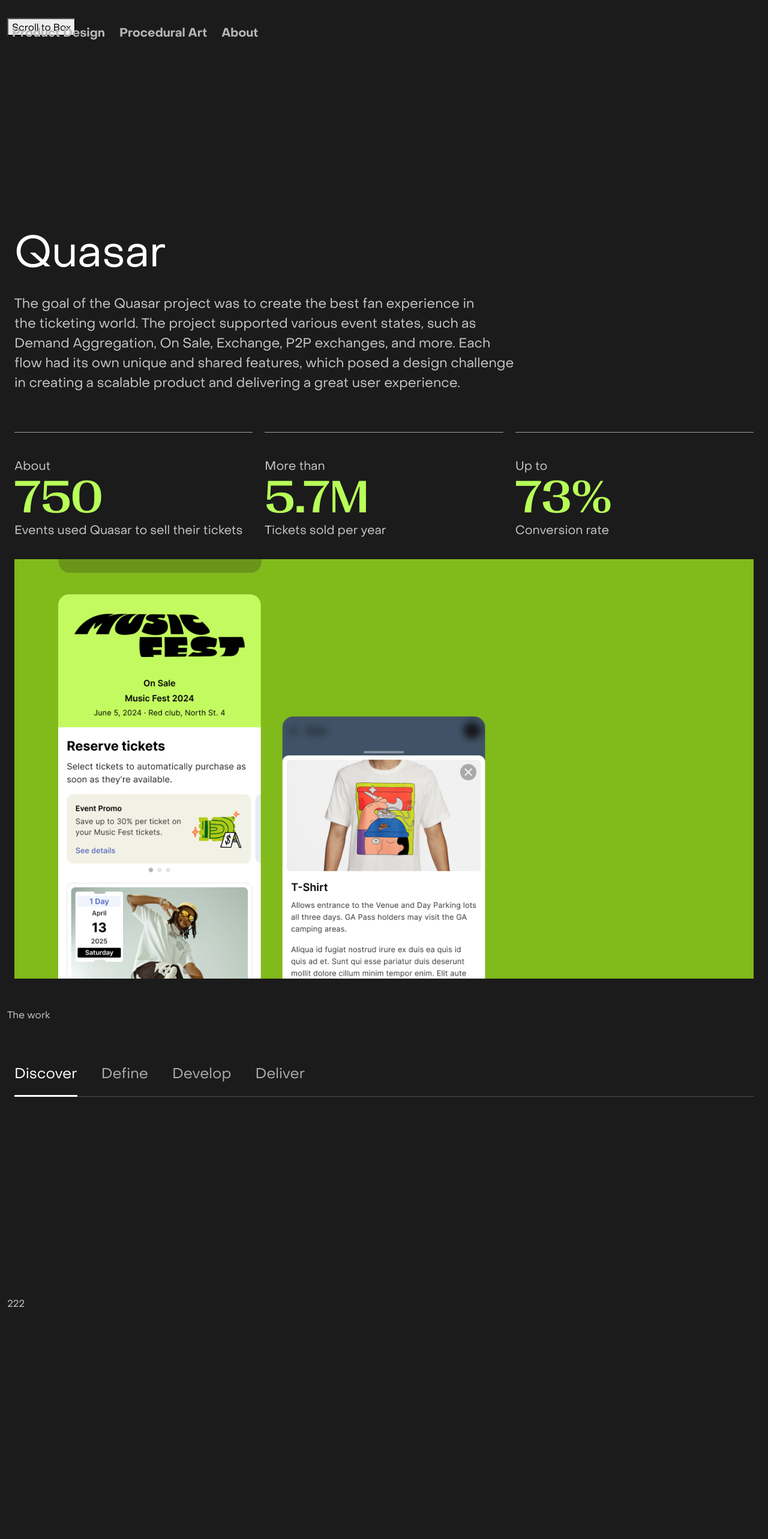
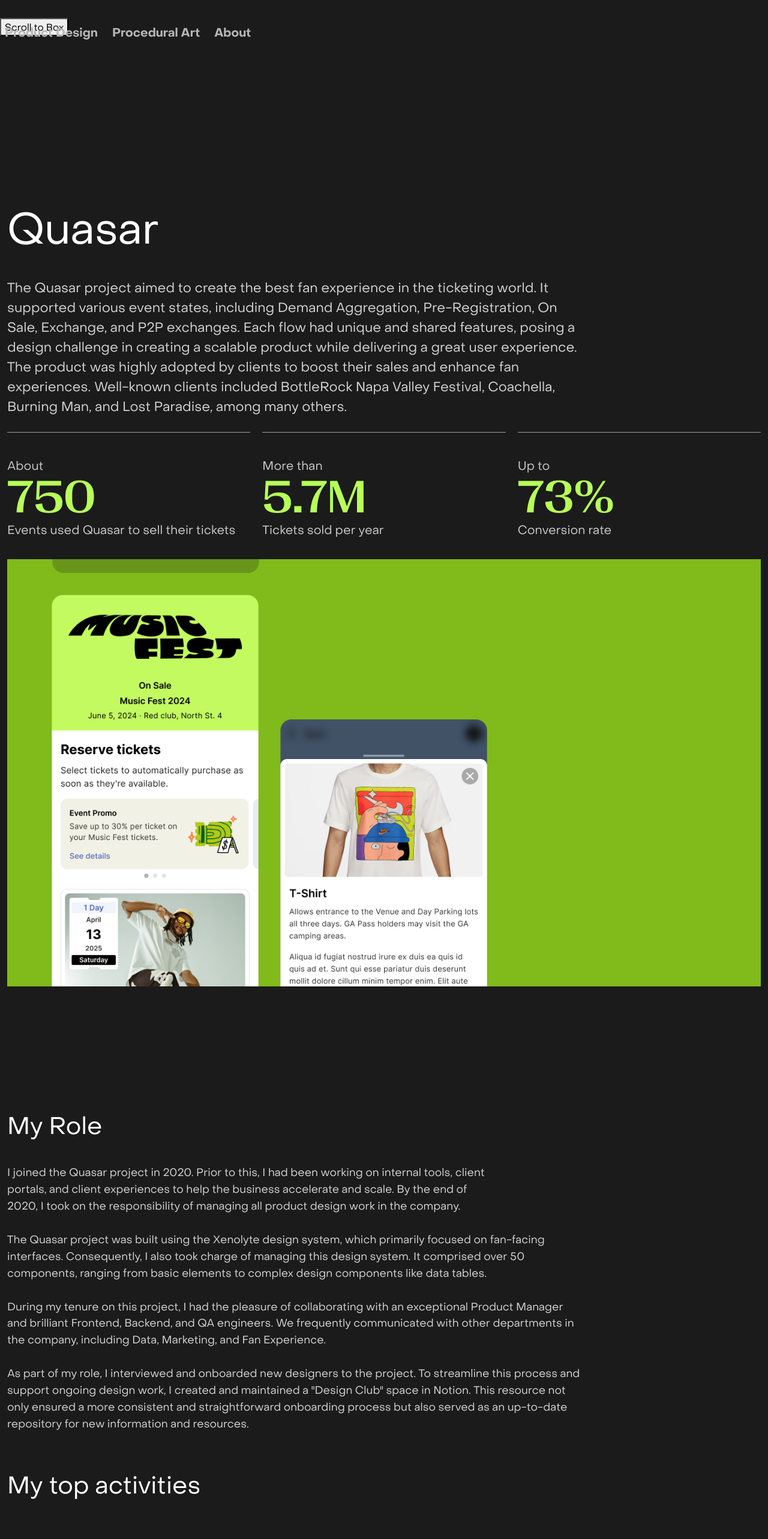
Before and after one commit to evgenyprymak/portfolio, a React (Vite) app: page /portfolio_react/project/1 in a window 1280 px wide. Shown: the top 2565 px of the page at 60% size. Built offline with nearby package versions, Linux system fonts and the light colour scheme.

Commit message:
progress 12

```diff
--- a/src/ProjectDetails.tsx
+++ b/src/ProjectDetails.tsx
@@ -3,10 +3,11 @@ import React, { useEffect } from 'react';
 import { gsap } from 'gsap';
 import { ScrollTrigger } from 'gsap/ScrollTrigger';
 import { ScrollToPlugin } from 'gsap/ScrollToPlugin';
+
 import Menu from './Menu';
 import Metric1 from './components/Metric1';
-import './css/ProjectDetails.css';
 import ExpandableCard from './components/ExpandableCard';
+import Header from './components/Header';
 
 import { Tab } from '@mui/base/Tab';
 import { TabsList } from '@mui/base/TabsList';
@@ -14,6 +15,8 @@ import { TabPanel } from '@mui/base/TabPanel';
 import { Tabs } from '@mui/base/Tabs';
 
 import './css/MUI-tabs.css'
+import './css/ProjectDetails.css';
+
 
 gsap.registerPlugin(ScrollTrigger, ScrollToPlugin);
 
@@ -21,7 +24,6 @@ const ProjectDetails = () => {
   useEffect(() => {
     ScrollTrigger.normalizeScroll(true);
 
-    // Сглаженная прокрутка к .box-c
     const smoothScroll = () => {
       gsap.to(window, {
         scrollTo: { y: ".box-c", autoKill: false },
@@ -65,13 +67,14 @@ const ProjectDetails = () => {
   }, []);
 
   return (
-    <div className="container-fluid">
+    <div className="container-fluid px-0">
       <Menu />
       <button className="scroll-button">Scroll to Box</button>
-      <div id='header' className='pd-header container-xxl'>
-        <h1 className='pd-title'>Quasar</h1>
-        <p className='pd-description'>The goal of the Quasar project was to create the best fan experience in the ticketing world. The project supported various event states, such as Demand Aggregation, On Sale, Exchange, P2P exchanges, and more. Each flow had its own unique and shared features, which posed a design challenge in creating a scalable product and delivering a great user experience.</p>
-      </div>
+      <Header
+        wrapperclassName="header container-xxl"
+        size="large"
+        title="Quasar"
+        description={<span>The Quasar project aimed to create the best fan experience in the ticketing world. It supported various event states, including Demand Aggregation, Pre-Registration, On Sale, Exchange, and P2P exchanges. Each flow had unique and shared features, posing a design challenge in creating a scalable product while delivering a great user experience. The product was highly adopted by clients to boost their sales and enhance fan experiences. Well-known clients included BottleRock Napa Valley Festival, Coachella, Burning Man, and Lost Paradise, among many others.</span>}/>
       <div className='container-xxl'>
 
         <div className='row row-gap-10'>
@@ -84,12 +87,31 @@ const ProjectDetails = () => {
         <img src='../assets/some_screens_1.png' className='py-4 container-fluid'></img>
       </div>
 
-      <div className='container-xxl px-0 py-4'>
-        <div>The work</div>
-      </div>
+      <div className='my-80 py-80'>
+      <Header
+        wrapperclassName="container-xxl py-4"
+        size="medium"
+        title="My Role"
+        description={
+          <span>
+            I joined the Quasar project in 2020. Prior to this, I had been working on internal tools, client portals, and client experiences to help the business accelerate and scale. By the end of 2020, I took on the responsibility of managing all product design work in the company.
+            <br /><br />The Quasar project was built using the Xenolyte design system, which primarily focused on fan-facing interfaces. Consequently, I also took charge of managing this design system. It comprised over 50 components, ranging from basic elements to complex design components like data tables.
+            <br /><br />During my tenure on this project, I had the pleasure of collaborating with an exceptional Product Manager and brilliant Frontend, Backend, and QA engineers. We frequently communicated with other departments in the company, including Data, Marketing, and Fan Experience.
+            <br /><br />As part of my role, I interviewed and onboarded new designers to the project. To streamline this process and support ongoing design work, I created and maintained a "Design Club" space in Notion. This resource not only ensured a more consistent and straightforward onboarding process but also served as an up-to-date repository for new information and resources.
+
+          </span>
+        }
+      />
 
 
-      <Tabs defaultValue={1} id='double_diamond' className='container-xxl py-4 tabs-wrapper'>
+
+
+      <Header
+        wrapperclassName="container-xxl pt-4"
+        size="medium"
+        title="My top activities"
+      />
+      <Tabs defaultValue={1} id='double_diamond' className='container-xxl pb-4 tabs-wrapper'>
         <TabsList className='tabs-list'>
           <Tab value={1} id='dd_discover' className='tabs-tab'>Discover</Tab>
           <Tab value={2} id='dd_define' className='tabs-tab'>Define</Tab>
@@ -238,11 +260,10 @@ const ProjectDetails = () => {
 
           </div>
         </TabPanel>
-
       </Tabs>
 
-
-      <div style={{ height: '1400px' }} className="box-c">222</div>
+      </div>
+      <div style={{ height: '400px' }} className="box-c">222</div>
 
 
 
--- /dev/null
+++ b/src/components/Header.tsx
@@ -0,0 +1,21 @@
+import React from "react";
+import "../css/Header.css";
+
+interface HeaderProps {
+  wrapperclassName?: string;
+  className?: string;
+  title: string;
+  description?: string | JSX.Element; // Обновляем тип description
+  size?: "large" | "medium" | "small"; // Пропс для размеров
+}
+
+const Header: React.FC<HeaderProps> = ({ wrapperclassName, className, title, description, size = "medium" }) => {
+  return (
+    <div className={wrapperclassName}>
+      <h1 className={`header-title ${size} ${className}`}>{title}</h1>
+      <p className={`header-description ${size}`}>{description}</p>
+    </div>
+  );
+};
+
+export default Header;
--- a/src/css/ExpandableCard.css
+++ b/src/css/ExpandableCard.css
@@ -3,13 +3,13 @@
   /* border-radius: 12px; */
   padding: 16px 12px 16px 16px;
   margin: 2px auto;
-  background-color: #222;
+  background-color: #2c2c2c;
   transition: box-shadow 0.5s ease;
   display: flex;
   flex-direction: column;
   cursor: pointer;
   min-height: none;
-  color: #dedede;
+  color: #dedee0;
 }
 
 @media (min-width: 992px) {
@@ -22,7 +22,6 @@
 .expandable-card:hover {
   box-shadow: 0 0px 0px 2px var(--project-quasar);
   /* Эффект при наведении */
-  color: white;
 
 }
 
--- /dev/null
+++ b/src/css/Header.css
@@ -0,0 +1,60 @@
+.header-title {
+    margin: 0;
+}
+
+.header-description {
+    margin-top: 40px;
+    opacity: 0.8;
+}
+
+span br{
+
+    white-space: pre-line; /* сохраняет переносы строк */
+    line-height: 1.5; /* регулирует вертикальные отступы между строками */
+}
+
+/* Размеры для заголовка и описания */
+.large {
+    font-size: clamp(60px, 6vw, 72px);
+    font-weight: 500;
+    color: white;
+    max-width: 960px;
+}
+
+.large+.header-description {
+    font-size: clamp(16px, 4vw, 22px);
+
+}
+
+.medium {
+    text-wrap: balance;
+    font-size: clamp(28px, 5vw, 40px);
+    font-weight: 500;
+    color: white;
+    max-width: 960px;
+    /* Заголовок */
+}
+
+.medium+.header-description {
+    font-size: 18px;
+    line-height: 155%;
+    /* Описание для среднего заголовка */
+}
+
+.small {
+    font-size: 24px;
+    /* Заголовок */
+}
+
+.small+.header-description {
+    font-size: 14px;
+    /* Описание для маленького заголовка */
+}
+
+
+.header{
+    height: calc(100vh - 150px);
+    display: flex;
+    flex-direction: column;
+    justify-content: flex-end;
+}
--- a/src/css/Project.css
+++ b/src/css/Project.css
@@ -5,7 +5,7 @@
     width: 100%;
     margin-bottom: 40px;
     padding: 0px;
-    background-color: #000000;
+    background-color: var(--bg-dark);
 }
 
 .project_image_wrapper{
--- a/src/css/ProjectDetails.css
+++ b/src/css/ProjectDetails.css
@@ -1,41 +1,7 @@
 body, html {
     margin: 0;
     padding: 0;
-    height: 100%; /* Задаем высоту для html и body */
-}
-
-
-.pd-header{
-    height: calc(100vh - 150px);
-    display: flex;
-    flex-direction: column;
-    justify-content: flex-end;
-}
-
-.pd-title{
-    font-size: clamp(60px, 6vw, 72px);
-    font-weight: 500;
-    color: white;
-    /* padding-top: 50vh; */
-    max-width: 960px;
-    top: 10vh;
-}
-.pd-description{
-    font-size: clamp(16px, 4vw, 22px);
-    padding-top: 20px;
-    padding-bottom: 40px;
-    max-width: 960px;
-    text-wrap: balance;
-}
-
-li{
-    background-color: #333;
-    padding: 16px;
-    margin: 4px;
-}
-
-ul{
-    gap: 1;
+    height: 100%;
 }
 
 .row-gap-10{
--- a/src/css/index.css
+++ b/src/css/index.css
@@ -26,6 +26,9 @@ html {
   --div-bright: #A0A0A0;
   --div-dark: #4F4F4F;
   --active-tab: #FFFFFF;
+
+  --bg-dark-1: #242425;
+  --bg-dark-2: #313133;
 
 }
 
@@ -60,10 +63,76 @@ body {
   width: 100%;
 }
 
-.bg-da{
-  background-color: #1B1B1B;
-}
 
 .row{
   margin: 0px;
 }
+
+
+.pt-20{
+  padding-top: 20px;
+}
+.pb-20{
+  padding-bottom: 20px;
+}
+.py-20{
+  padding-top: 20px;
+  padding-bottom: 20px;
+}
+
+.pt-40{
+  padding-top: 40px;
+}
+.pb-40{
+  padding-bottom: 40px;
+}
+.py-40{
+  padding-top: 40px;
+  padding-bottom: 40px;
+}
+
+.pt-80{
+  padding-top: 80px;
+}
+.pb-80{
+  padding-bottom: 80px;
+}
+.py-80{
+  padding-top: 80px;
+  padding-bottom: 80px;
+}
+
+
+
+.mt-20{
+  margin-top: 20px;
+}
+.mb-20{
+  margin-bottom: 20px;
+}
+.my-20{
+  margin-top: 20px;
+  margin-bottom: 20px;
+}
+
+.mt-40{
+  margin-top: 40px;
+}
+.mb-40{
+  margin-bottom: 40px;
+}
+.my-40{
+  margin-top: 40px;
+  margin-bottom: 40px;
+}
+
+.mt-80{
+  margin-top: 80px;
+}
+.mb-80{
+  margin-bottom: 80px;
+}
+.my-80{
+  margin-top: 80px;
+  margin-bottom: 80px;
+}
```
Also changed, not shown: src/components/Project_header.tsx (deleted).
